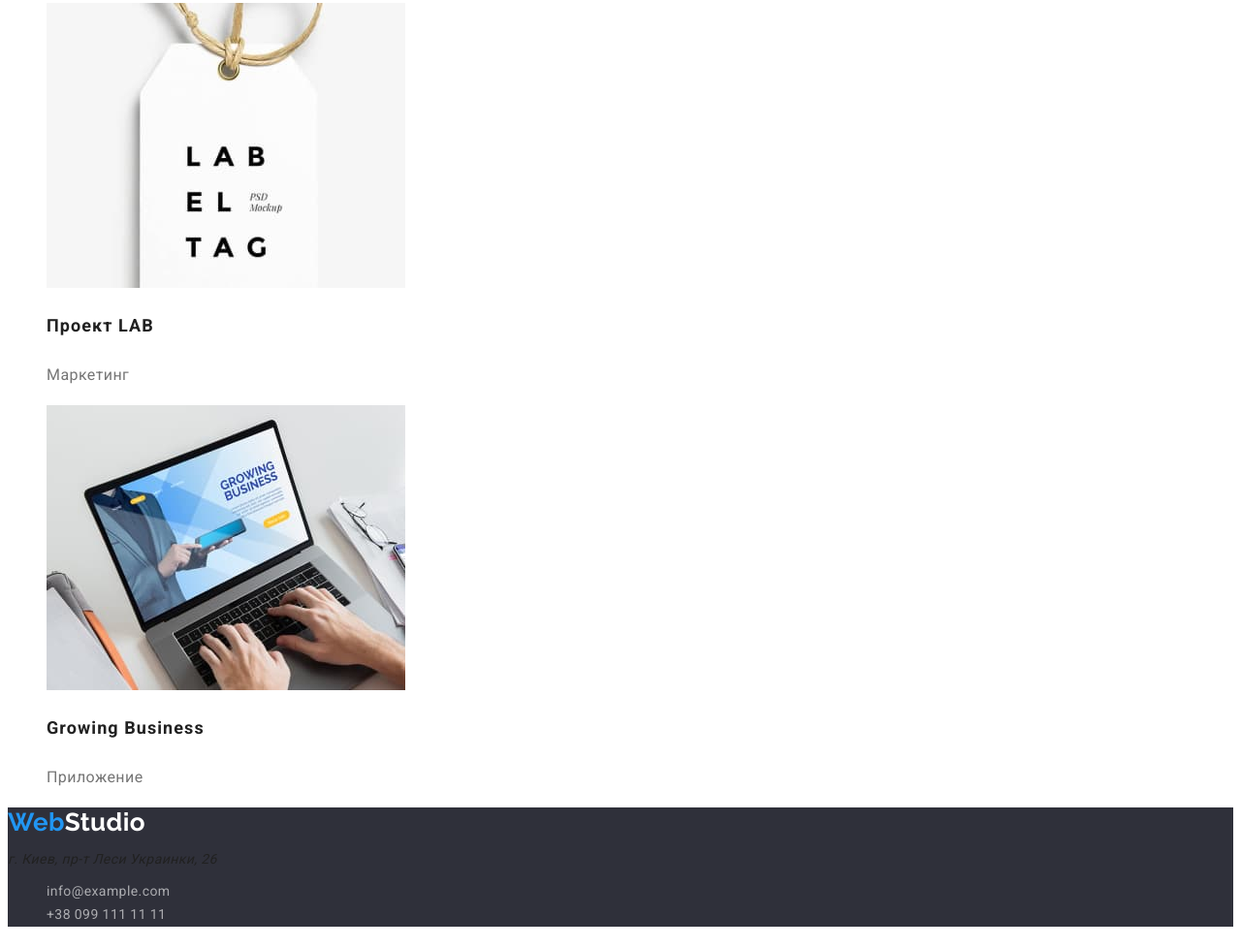
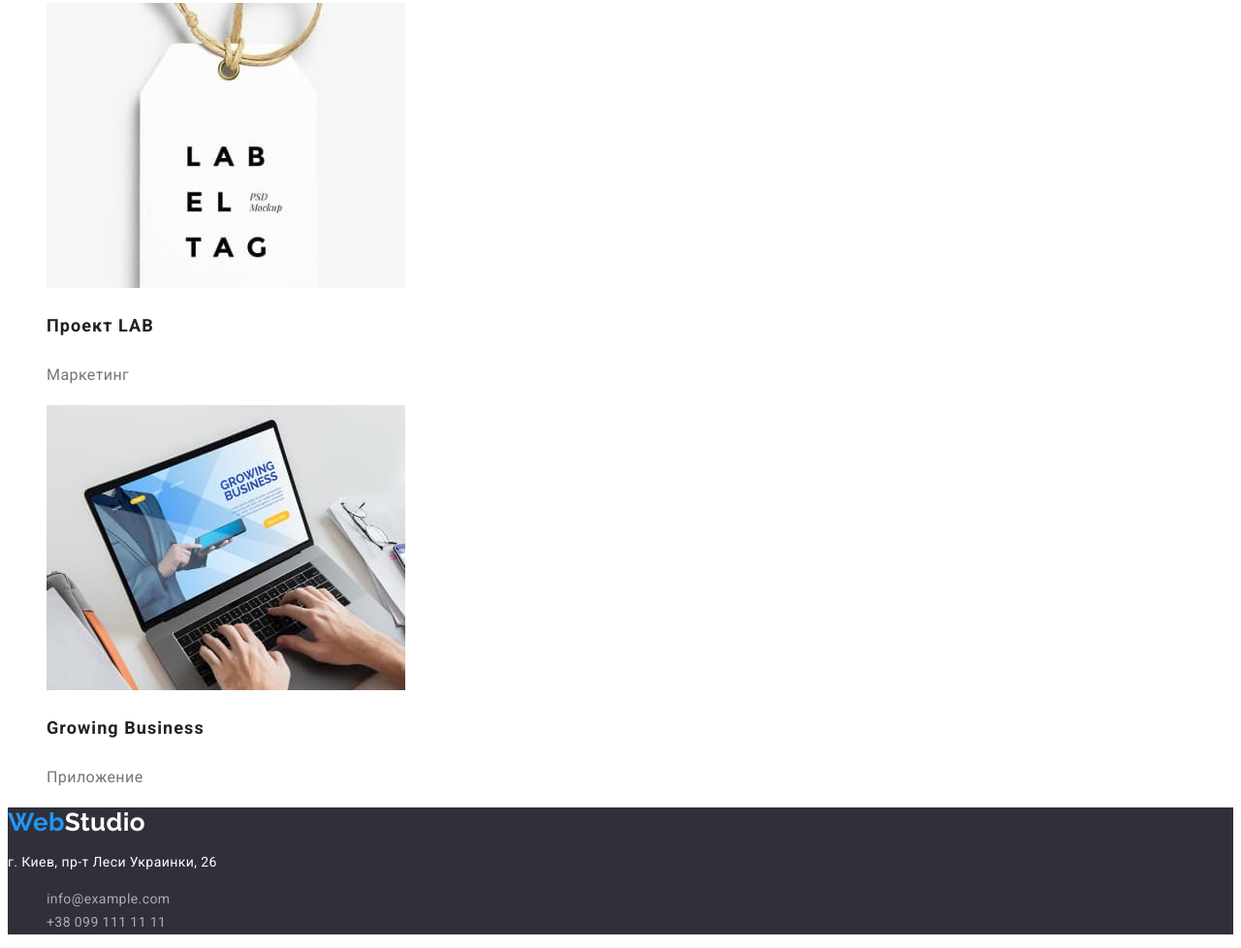
Before and after one commit to rslnbyk/goit-markup-hw-02, a plain HTML site: page portfolio.html in a window 1280 px wide. Shown: the part 3242-4220 px from the top of the page at 97% size. Drawn offline with Linux system fonts and the light colour scheme.

Commit message:
minor fixes

```diff
--- a/portfolio.html
+++ b/portfolio.html
@@ -156,7 +156,7 @@
         ><span class="accent-logo">Web</span>Studio</a
       >
       <address>
-        <p class="address">г. Киев, пр-т Леси Украинки, 26</p>
+        <p class="footer-address">г. Киев, пр-т Леси Украинки, 26</p>
         <ul class="list">
           <li>
             <a class="footer-contacts" href="mailto:info@example.com"
```
